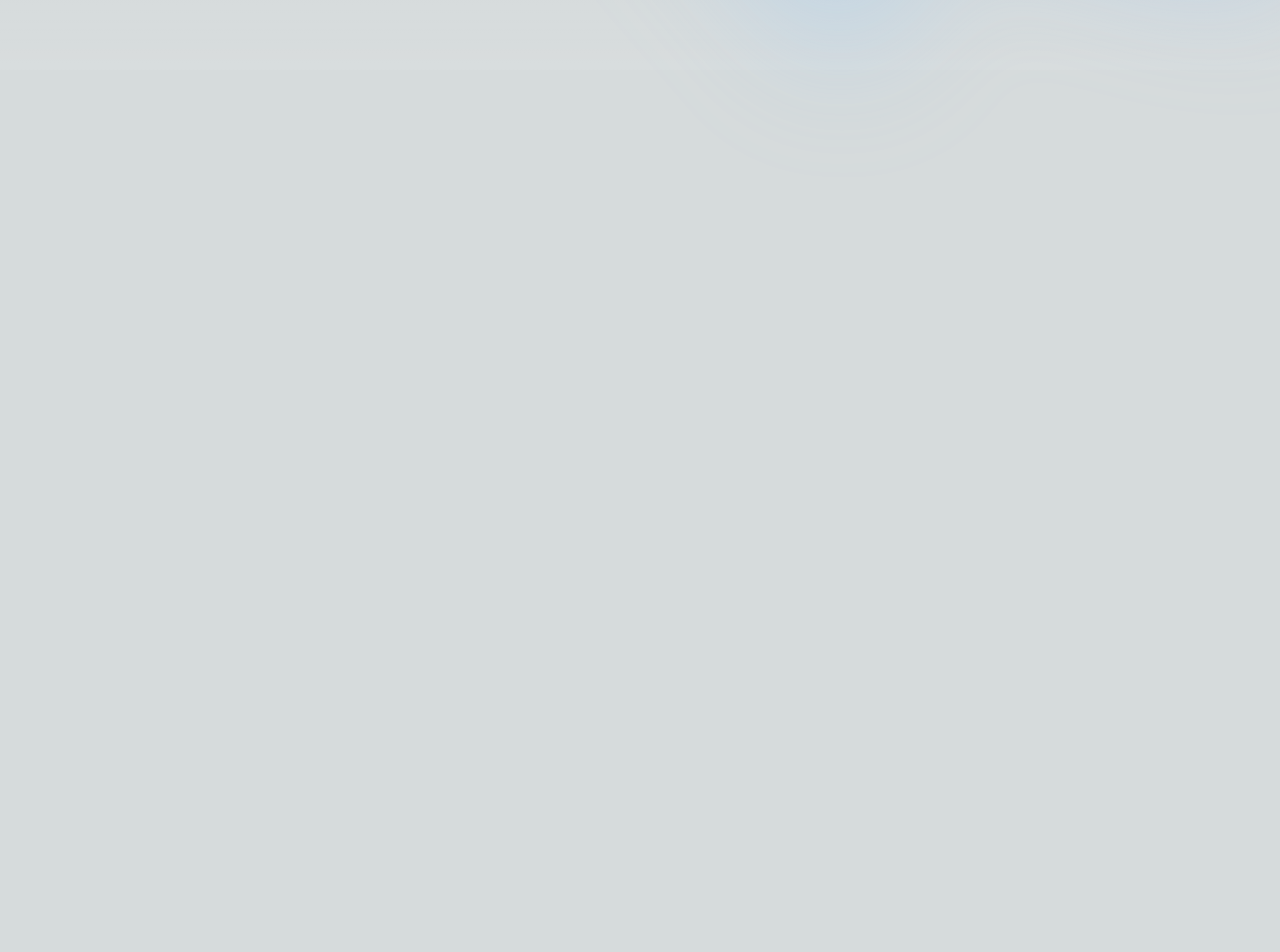
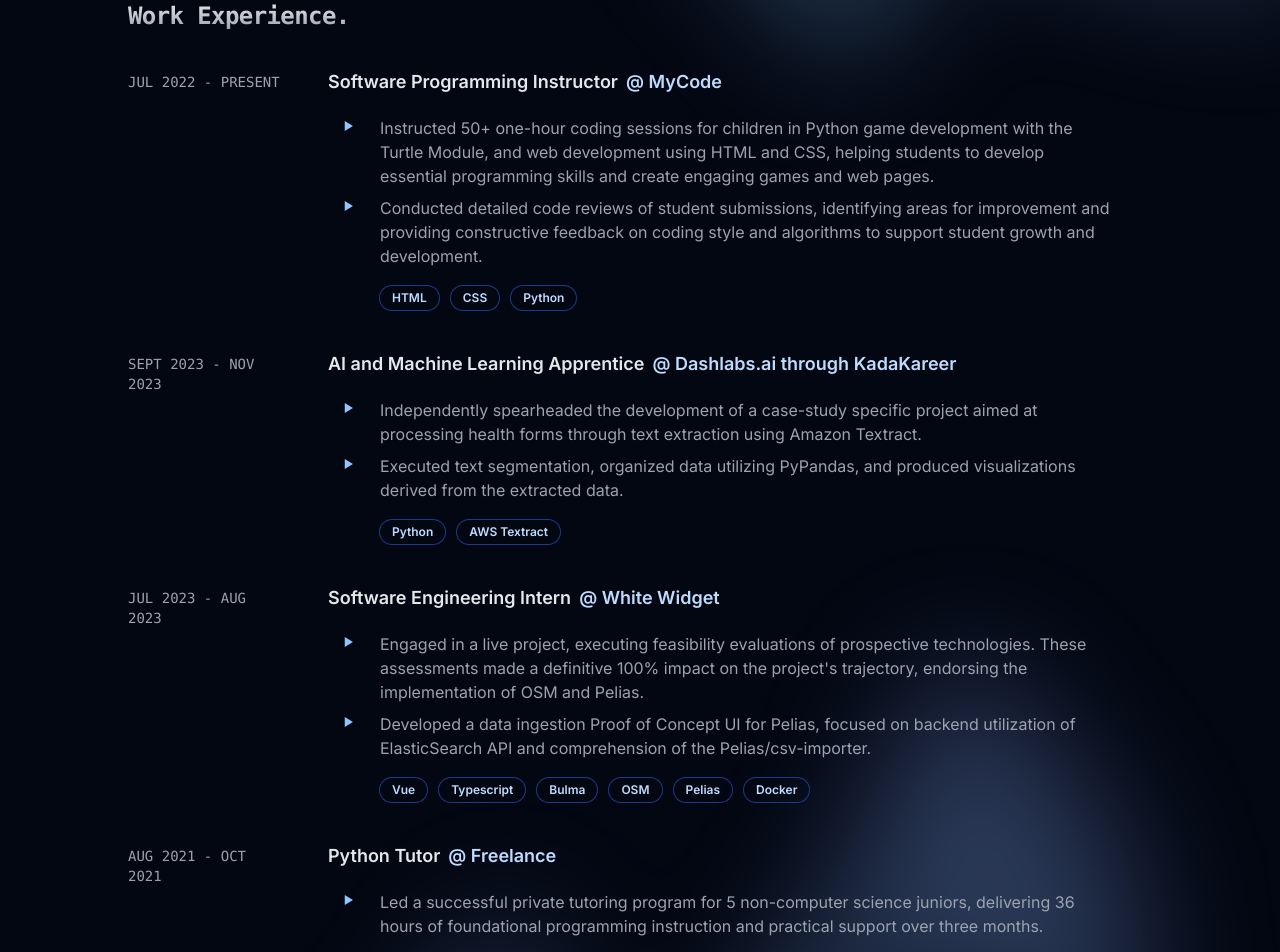
Before and after one commit to coleenagsao/v1, a Next.js app: page / in a window 1280 px wide. Shown: the part 2540-3492 px from the top of the page. Before the commit the page ends 2610 px from the top, so only its background shows below. Built offline with nearby package versions, Linux system fonts and the light colour scheme.

Commit message:
feat: implement work experience section for web client

```diff
--- a/app/components/icons/index.js
+++ b/app/components/icons/index.js
@@ -2,3 +2,4 @@ export { default as IconLogo } from './logo';
 export { default as Github } from './github';
 export { default as LinkedIn } from './linkedin';
 export { default as Icon } from './icon';
+export { default as Polygon } from './polygon';
--- /dev/null
+++ b/app/components/icons/polygon.js
@@ -0,0 +1,13 @@
+import React from 'react';
+
+const Polygon = () => (
+    <svg
+        viewBox="0 0 6 6"
+        fill="none"
+        xmlns="http://www.w3.org/2000/svg">
+        <path d="M4.48205 3L0.370526 5.56211L0.370526 0.437822L4.48205 3Z" fill="currentColor"/>
+    </svg>
+
+);
+
+export default Polygon;
--- /dev/null
+++ b/app/components/sections/experiences.js
@@ -0,0 +1,84 @@
+"use client"
+
+import Link from "next/link";
+import Image from "next/image";
+import { skills, navLinks, work } from '@/app/config';
+import { Polygon } from '@/app/components/icons'
+
+
+export default function Experiences(){
+    return (
+        <section id='jobs' className="relative isolate px-6 lg:px-8 h-full">
+            <div className="mx-auto max-w-4xl lg:max-w-5xl pt-20 lg:py-32">
+              <div>
+                {/* Section */}
+                <h1 className="text-xl font-bold tracking-tight text-gray-200 lg:text-2xl font-mono">
+                  <span className="text-transparent bg-clip-text bg-gradient-to-b from-gray-200 to-gray-400">Work Experience.</span>
+                </h1>
+                {/* List of Experiences */}
+                <div className="w-full py-4">
+                    {work.map((item)=> (
+                        <div key={item} className="lg:flex py-5">
+                            {/* Work Duration */}
+                            <div className="w-40 text-sm text-gray-400 font-medium font-mono mt-1">
+                                {item.range}
+                            </div>
+
+                            <div className="lg:flex-1 flex-start md:px-10 font-semibold">
+                                {/* Title and Company */}
+                                <div className="text-lg text-gray-200">
+                                    {item.title}<span><Link href={item.url} className="text-blue-200 hover:underline pl-2">@ {item.company}</Link> </span>
+                                </div>
+
+                                {/* Description */}
+                                <div className="pt-4 flex flex-col ml-4">
+                                    {item.description.map((desc) => (
+                                        <div key={desc} className="flex flex-2 align-top py-1">
+                                            <div className="h-3 w-3 text-blue-300 mt-1">
+                                                <Polygon className="w-full h-full"/>
+                                            </div>
+
+                                            <div className="pl-6 flex-1 text-base text-gray-400 font-normal max-w-4xl">
+                                                {desc}
+                                            </div>
+                                        </div>
+                                    ))}
+
+                                    {/* Technologies Used */}
+                                    <div className="flex flex-wrap pt-3.5 pl-9">
+                                        {item.skills.map((item) => (
+                                            <div key={item} className="mr-3 w-max relative rounded-full px-3 py-1 text-sm leading-6 text-gray-600 ring-1 ring-blue-900 hover:ring-gray-100/20 text-center flex items-center justify-center">
+                                            <div className="font-semibold text-xs text-blue-200 hover:text-blue-300 text-center">
+                                            <span aria-hidden="true" className="absolute inset-0" />
+                                            {item}
+                                            </div>
+                                        </div>
+                                        ))}
+                                    </div>
+                                </div>
+
+
+                            </div>
+                        </div>
+                    ))}
+
+
+                </div>
+              </div>
+
+            </div>
+            <div
+              aria-hidden="true"
+              className="absolute inset-x-0 top-[calc(100%-13rem)] -z-10 transform-gpu overflow-hidden blur-3xl sm:top-[calc(100%-30rem)]"
+            >
+              <div
+                style={{
+                  clipPath:
+                    'polygon(74.1% 44.1%, 100% 61.6%, 97.5% 26.9%, 85.5% 0.1%, 80.7% 2%, 72.5% 32.5%, 60.2% 62.4%, 52.4% 68.1%, 47.5% 58.3%, 45.2% 34.5%, 27.5% 76.7%, 0.1% 64.9%, 17.9% 100%, 27.6% 76.8%, 76.1% 97.7%, 74.1% 44.1%)',
+                }}
+                className="relative left-0 aspect-[1155/678] w-[36.125rem] bg-gradient-to-tr from-[#80c8ff] to-[#89a8fc] opacity-30 sm:left-0 sm:w-[72.1875rem]"
+              />
+            </div>
+          </section>
+      )
+}
--- a/app/components/sections/index.js
+++ b/app/components/sections/index.js
@@ -1,3 +1,4 @@
 export { default as Hero } from './hero';
 export { default as About } from './about';
 export { default as Skills } from './skills';
+export { default as Experiences } from './experiences';
--- a/app/config.js
+++ b/app/config.js
@@ -42,12 +42,51 @@ module.exports = {
       Design: ['Figma', 'Prototyping', 'Wireframing', 'User Testing']
     },
 
-    colors: {
-        blue: "#BEDBFE",
-        green: '#64ffda',
-        navy: '#0a192f',
-        darkNavy: '#020c1b',
-    },
+    work: [
+      {
+        title: 'Software Programming Instructor',
+        company: 'MyCode',
+        range: 'JUL 2022 - PRESENT',
+        description: [
+          'Instructed 50+ one-hour coding sessions for children in Python game development with the Turtle Module, and web development using HTML and CSS, helping students to develop essential programming skills and create engaging games and web pages.',
+          'Conducted detailed code reviews of student submissions, identifying areas for improvement and providing constructive feedback on coding style and algorithms to support student growth and development.'
+        ],
+        skills: ['HTML', 'CSS', 'Python'],
+        url: 'https://www.mycode.ph/'
+      },
+      {
+        title: 'AI and Machine Learning Apprentice',
+        company: 'Dashlabs.ai through KadaKareer',
+        range: 'SEPT 2023 - NOV 2023',
+        description: [
+          "Independently spearheaded the development of a case-study specific project aimed at processing health forms through text extraction using Amazon Textract.",
+          "Executed text segmentation, organized data utilizing PyPandas, and produced visualizations derived from the extracted data."
+        ],
+        skills: ['Python', 'AWS Textract'],
+        url: 'https://dashlabs.ai/'
+      },
+      {
+        title: 'Software Engineering Intern',
+        company: 'White Widget',
+        range: 'JUL 2023 - AUG 2023',
+        description: [
+          "Engaged in a live project, executing feasibility evaluations of prospective technologies. These assessments made a definitive 100% impact on the project's trajectory, endorsing the implementation of OSM and Pelias.",
+          'Developed a data ingestion Proof of Concept UI for Pelias, focused on backend utilization of ElasticSearch API and comprehension of the Pelias/csv-importer.'
+        ],
+        skills: ['Vue', 'Typescript', 'Bulma', 'OSM', 'Pelias', 'Docker'],
+        url: 'https://whitewidget.com/'
+      },
+      {
+        title: 'Python Tutor',
+        company: 'Freelance',
+        range: 'AUG 2021 - OCT 2021',
+        description: [
+          "Led a successful private tutoring program for 5 non-computer science juniors, delivering 36 hours of foundational programming instruction and practical support over three months.",
+        ],
+        skills: ['Python'],
+        url: ''
+      }
+    ],
 
     srConfig: (delay = 200, viewFactor = 0.25) => ({
       origin: 'bottom',
--- a/app/page.js
+++ b/app/page.js
@@ -1,5 +1,5 @@
 import Image from "next/image";
-import { Hero, About, Skills } from './components/sections';
+import { Hero, About, Skills, Experiences } from './components/sections';
 
 export default function Home() {
   return (
@@ -7,7 +7,7 @@ export default function Home() {
         <Hero/>
         <About/>
         <Skills/>
-
+        <Experiences/>/
     </div>
 
   );
```
